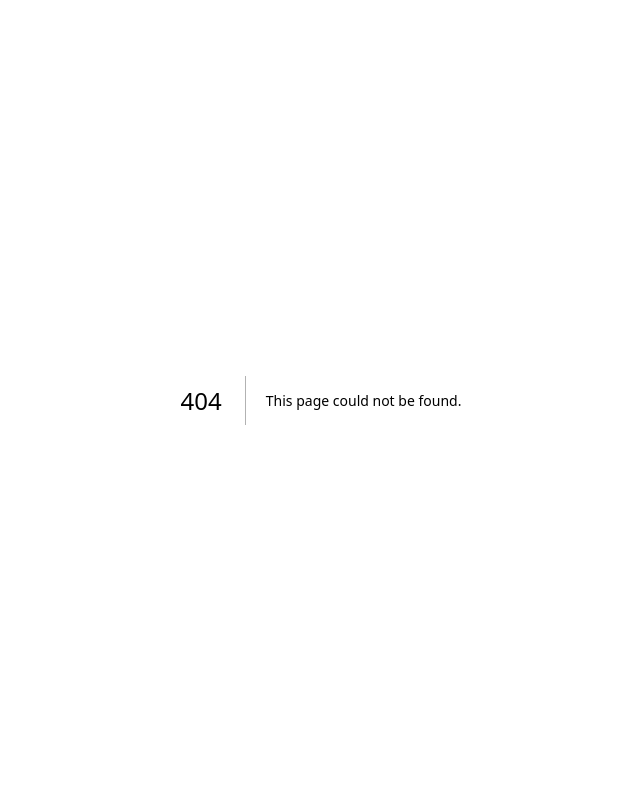
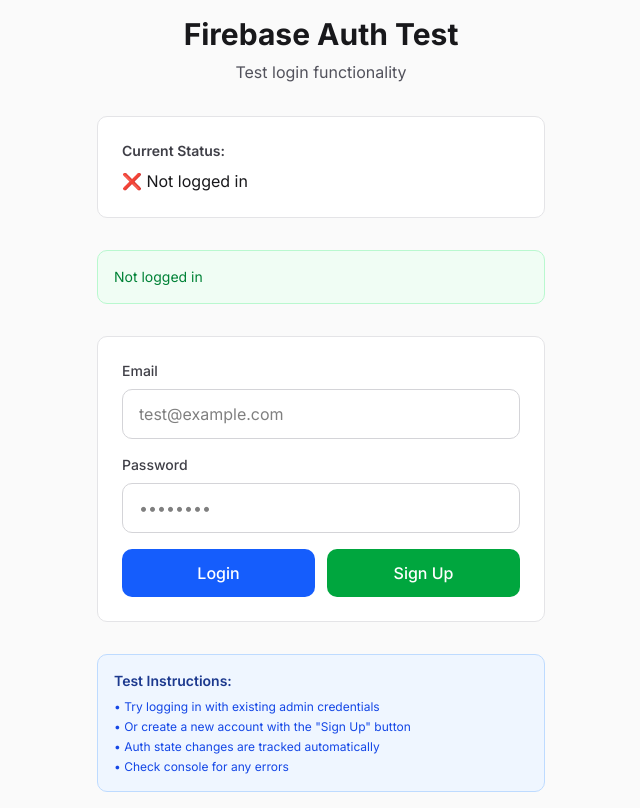
Before and after one commit to quocluongg/eduline, a Next.js app: page /login in a window 1280 px wide. Before the commit this address had no page. Shown: the whole page, without its empty margins (319-959 px from the left). Built offline with nearby package versions, Linux system fonts and the light colour scheme; no server answers.

Commit message:
add login example

```diff
--- /dev/null
+++ b/app/login/page.tsx
@@ -0,0 +1,201 @@
+'use client';
+
+import { useState } from 'react';
+import { signInWithEmailAndPassword, createUserWithEmailAndPassword, signOut, onAuthChange } from '../lib/firebase';
+import { useEffect } from 'react';
+import type { User } from 'firebase/auth';
+
+export default function LoginTestPage() {
+    const [email, setEmail] = useState('');
+    const [password, setPassword] = useState('');
+    const [currentUser, setCurrentUser] = useState<User | null>(null);
+    const [message, setMessage] = useState('');
+    const [loading, setLoading] = useState(false);
+
+    // Listen for auth state changes
+    useEffect(() => {
+        const unsubscribe = onAuthChange((user) => {
+            setCurrentUser(user);
+            if (user) {
+                setMessage(`Logged in as: ${user.email}`);
+            } else {
+                setMessage('Not logged in');
+            }
+        });
+
+        return () => unsubscribe();
+    }, []);
+
+    const handleLogin = async (e: React.FormEvent) => {
+        e.preventDefault();
+        setLoading(true);
+        setMessage('');
+
+        const { user, error } = await signInWithEmailAndPassword(email, password);
+
+        if (error) {
+            setMessage(`Login Error: ${error}`);
+        } else {
+            setMessage(`Successfully logged in as: ${user?.email}`);
+            setEmail('');
+            setPassword('');
+        }
+
+        setLoading(false);
+    };
+
+    const handleSignup = async (e: React.FormEvent) => {
+        e.preventDefault();
+        setLoading(true);
+        setMessage('');
+
+        const { user, error } = await createUserWithEmailAndPassword(email, password);
+
+        if (error) {
+            setMessage(`Signup Error: ${error}`);
+        } else {
+            setMessage(`Successfully created account: ${user?.email}`);
+            setEmail('');
+            setPassword('');
+        }
+
+        setLoading(false);
+    };
+
+    const handleLogout = async () => {
+        setLoading(true);
+        setMessage('');
+
+        const { error } = await signOut();
+
+        if (error) {
+            setMessage(`Logout Error: ${error}`);
+        } else {
+            setMessage('Successfully logged out');
+        }
+
+        setLoading(false);
+    };
+
+    return (
+        <div className="min-h-screen bg-zinc-50 dark:bg-zinc-950 flex items-center justify-center p-4">
+            <div className="max-w-md w-full space-y-8">
+                <div className="text-center">
+                    <h1 className="text-3xl font-bold text-zinc-900 dark:text-white mb-2">
+                        Firebase Auth Test
+                    </h1>
+                    <p className="text-zinc-600 dark:text-zinc-400">
+                        Test login functionality
+                    </p>
+                </div>
+
+                {/* Current User Status */}
+                <div className="bg-white dark:bg-zinc-900 rounded-lg border border-zinc-200 dark:border-zinc-700 p-6">
+                    <h2 className="text-sm font-semibold text-zinc-700 dark:text-zinc-300 mb-2">
+                        Current Status:
+                    </h2>
+                    <p className="text-zinc-900 dark:text-white">
+                        {currentUser ? (
+                            <>
+                                ✅ Logged in as: <span className="font-mono text-sm">{currentUser.email}</span>
+                            </>
+                        ) : (
+                            '❌ Not logged in'
+                        )}
+                    </p>
+                </div>
+
+                {/* Message Display */}
+                {message && (
+                    <div className={`rounded-lg p-4 ${
+                        message.includes('Error')
+                            ? 'bg-red-50 dark:bg-red-900/20 text-red-700 dark:text-red-300 border border-red-200 dark:border-red-800'
+                            : 'bg-green-50 dark:bg-green-900/20 text-green-700 dark:text-green-300 border border-green-200 dark:border-green-800'
+                    }`}>
+                        <p className="text-sm">{message}</p>
+                    </div>
+                )}
+
+                {!currentUser ? (
+                    /* Login/Signup Form */
+                    <form onSubmit={handleLogin} className="bg-white dark:bg-zinc-900 rounded-lg border border-zinc-200 dark:border-zinc-700 p-6 space-y-4">
+                        <div>
+                            <label htmlFor="email" className="block text-sm font-medium text-zinc-700 dark:text-zinc-300 mb-2">
+                                Email
+                            </label>
+                            <input
+                                id="email"
+                                type="email"
+                                value={email}
+                                onChange={(e) => setEmail(e.target.value)}
+                                placeholder="test@example.com"
+                                className="w-full px-4 py-3 rounded-lg border border-zinc-300 dark:border-zinc-600 bg-white dark:bg-zinc-800 text-black dark:text-white focus:border-blue-500 focus:outline-none focus:ring-2 focus:ring-blue-500/20"
+                                required
+                                disabled={loading}
+                            />
+                        </div>
+
+                        <div>
+                            <label htmlFor="password" className="block text-sm font-medium text-zinc-700 dark:text-zinc-300 mb-2">
+                                Password
+                            </label>
+                            <input
+                                id="password"
+                                type="password"
+                                value={password}
+                                onChange={(e) => setPassword(e.target.value)}
+                                placeholder="••••••••"
+                                className="w-full px-4 py-3 rounded-lg border border-zinc-300 dark:border-zinc-600 bg-white dark:bg-zinc-800 text-black dark:text-white focus:border-blue-500 focus:outline-none focus:ring-2 focus:ring-blue-500/20"
+                                required
+                                disabled={loading}
+                            />
+                        </div>
+
+                        <div className="flex gap-3">
+                            <button
+                                type="submit"
+                                disabled={loading}
+                                className="flex-1 bg-blue-600 hover:bg-blue-700 text-white font-medium py-3 px-6 rounded-lg transition-colors disabled:opacity-50 disabled:cursor-not-allowed"
+                            >
+                                {loading ? 'Loading...' : 'Login'}
+                            </button>
+
+                            <button
+                                type="button"
+                                onClick={handleSignup}
+                                disabled={loading}
+                                className="flex-1 bg-green-600 hover:bg-green-700 text-white font-medium py-3 px-6 rounded-lg transition-colors disabled:opacity-50 disabled:cursor-not-allowed"
+                            >
+                                {loading ? 'Loading...' : 'Sign Up'}
+                            </button>
+                        </div>
+                    </form>
+                ) : (
+                    /* Logout Section */
+                    <div className="bg-white dark:bg-zinc-900 rounded-lg border border-zinc-200 dark:border-zinc-700 p-6">
+                        <button
+                            onClick={handleLogout}
+                            disabled={loading}
+                            className="w-full bg-red-600 hover:bg-red-700 text-white font-medium py-3 px-6 rounded-lg transition-colors disabled:opacity-50 disabled:cursor-not-allowed"
+                        >
+                            {loading ? 'Loading...' : 'Logout'}
+                        </button>
+                    </div>
+                )}
+
+                {/* Test Info */}
+                <div className="bg-blue-50 dark:bg-blue-900/20 rounded-lg border border-blue-200 dark:border-blue-800 p-4">
+                    <h3 className="text-sm font-semibold text-blue-900 dark:text-blue-100 mb-2">
+                        Test Instructions:
+                    </h3>
+                    <ul className="text-xs text-blue-700 dark:text-blue-300 space-y-1">
+                        <li>• Try logging in with existing admin credentials</li>
+                        <li>• Or create a new account with the "Sign Up" button</li>
+                        <li>• Auth state changes are tracked automatically</li>
+                        <li>• Check console for any errors</li>
+                    </ul>
+                </div>
+            </div>
+        </div>
+    );
+}
```
